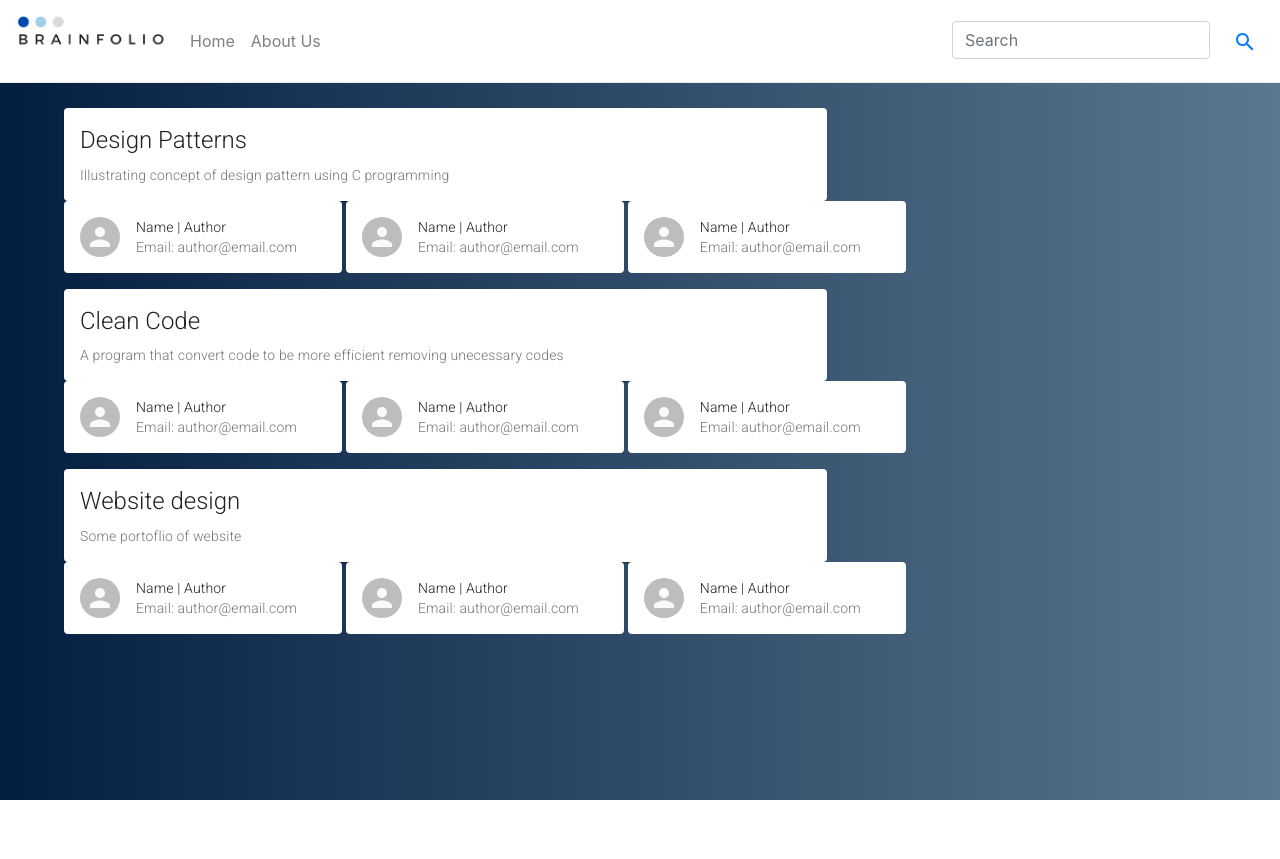
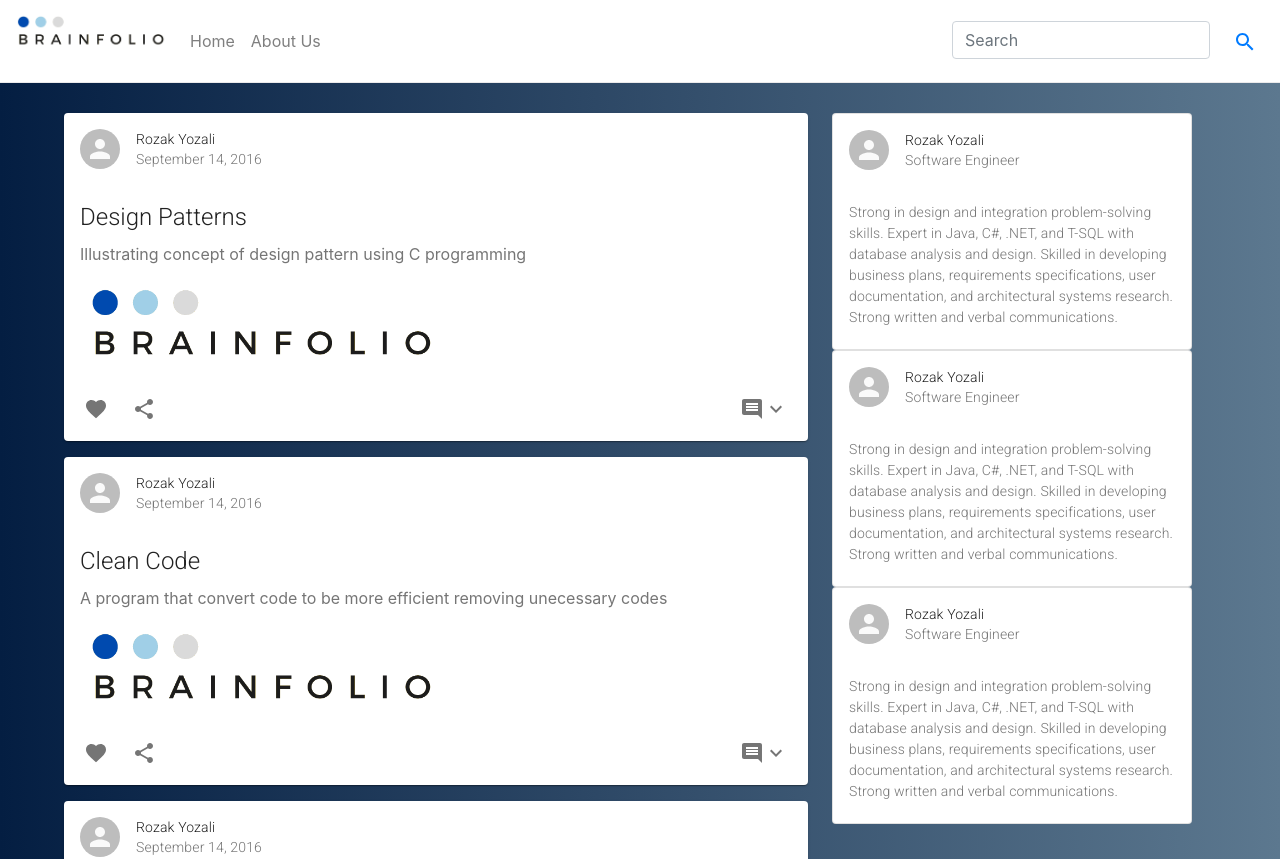
Before and after one commit to williamputraintan/Brainfolio, a React (Create React App) app in the folder my-app/: page / in a window 1280 px wide. Shown: the top 859 px of the page. Before the commit the page ends 800 px from the top, so only its background shows below. Built offline with nearby package versions, Linux system fonts and the light colour scheme.

Commit message:
Added Display Popular People

```diff
--- a/my-app/public/index.html
+++ b/my-app/public/index.html
@@ -2,11 +2,6 @@
 <html lang="en">
   <head>
 
-    <style>
-      #grad {
-        background-image: linear-gradient(90deg, #041e42,#5C788F);
-      }
-      </style>
 
     <meta charset="utf-8" />
     <link rel="icon" href="%PUBLIC_URL%/favicon.ico" />
@@ -41,7 +36,7 @@
     -->
     <title>React App</title>
   </head>
-  <body id='grad'>
+  <body>
     <noscript>You need to enable JavaScript to run this app.</noscript>
     <div id="root"></div>
     <!--
--- a/my-app/src/App.js
+++ b/my-app/src/App.js
@@ -1,6 +1,7 @@
 import React from 'react';
+
 import  {Switch, Route,  BrowserRouter as Router } from 'react-router-dom';
-
+import { makeStyles } from '@material-ui/core/styles';
 import SignIn from './pages/SignIn.js'
 import SignUp from './pages/SignUp.js'
 import AboutUs from './pages/AboutUs.js';
@@ -8,12 +9,22 @@ import NavigationBar from './components/NavigationBar.js'
 import ProjectPage from './components/project/projectPage'
 
 
+import Timeline from './pages/Timeline.jsx'
 
-import Timeline from './pages/Timeline/Timeline.jsx'
+
+const useStyles = makeStyles((theme) => ({
+  root: {
+    background: 'linear-gradient(90deg, #041e42,#5C788F)',
+    minHeight:"100vh"
+  },
+}));
+
 
 function App() {
+  const classes = useStyles();
+
   return (
-    <div className="App">
+    <div className={classes.root}>
 
       <Router>
         <NavigationBar/>
@@ -25,7 +36,8 @@ function App() {
               <Route path="/aboutUs" component={AboutUs}/>
 
 
-              <Route path="/" component={Timeline}/>
+              <Route path="/" component={Timeline} />
+
           </Switch>
       </Router>
     </div>
--- /dev/null
+++ b/my-app/src/components/Timeline/PeopleDisplay.jsx
@@ -0,0 +1,63 @@
+import React from 'react';
+import { makeStyles } from '@material-ui/core/styles';
+import Card from '@material-ui/core/Card';
+import CardActions from '@material-ui/core/CardActions';
+import CardContent from '@material-ui/core/CardContent';
+import Button from '@material-ui/core/Button';
+import Typography from '@material-ui/core/Typography';
+import CardActionArea from '@material-ui/core/CardActionArea';
+import CardHeader from '@material-ui/core/CardHeader';
+import Avatar from '@material-ui/core/Avatar';
+
+
+const useStyles = makeStyles({
+    root: {
+      minWidth: 275,
+    },
+    bullet: {
+      display: 'inline-block',
+      margin: '0 2px',
+      transform: 'scale(0.8)',
+    },
+    title: {
+      fontSize: 14,
+    },
+    pos: {
+      marginBottom: 12,
+    },
+  });
+
+function PeopleDisplay() {
+    const classes = useStyles();
+    const bull = <span className={classes.bullet}>•</span>;
+    return (
+        <div>
+            <Card className={classes.root} variant="outlined">
+
+
+            <CardActionArea>
+              <CardHeader
+                  avatar={
+                      <Avatar className={classes.avatar}/>
+                  }
+                  title="Rozak Yozali"
+                  subheader="Software Engineer"
+                  />
+
+            <CardContent>
+                <Typography className={classes.title} color="textSecondary" gutterBottom>
+
+                Strong in design and integration problem-solving skills. Expert in Java, C#, .NET, and T-SQL with database analysis and design. Skilled in developing business plans, requirements specifications, user documentation, and architectural systems research. Strong written and verbal communications.
+
+                </Typography>
+
+            </CardContent>
+
+            </CardActionArea>
+
+            </Card>
+        </div>
+    )
+}
+
+export default PeopleDisplay
--- /dev/null
+++ b/my-app/src/components/Timeline/ProjectDisplay.jsx
@@ -0,0 +1,170 @@
+import React from 'react'
+import { makeStyles } from '@material-ui/core/styles';
+
+import CardActions from '@material-ui/core/CardActions';
+import CardContent from '@material-ui/core/CardContent';
+import CardMedia from '@material-ui/core/CardMedia';
+import Typography from '@material-ui/core/Typography';
+import Grid from '@material-ui/core/Grid';
+import Card from '@material-ui/core/Card';
+
+import image from '../../images/logo-transparent.png'
+import CardActionArea from '@material-ui/core/CardActionArea';
+import CardHeader from '@material-ui/core/CardHeader';
+import Avatar from '@material-ui/core/Avatar';
+import FavoriteIcon from '@material-ui/icons/Favorite';
+
+import clsx from 'clsx';
+import Collapse from '@material-ui/core/Collapse';
+
+
+
+import ShareIcon from '@material-ui/icons/Share';
+import ExpandMoreIcon from '@material-ui/icons/ExpandMore';
+
+import IconButton from '@material-ui/core/IconButton';
+
+import { Container } from '@material-ui/core';
+
+import CommentIcon from '@material-ui/icons/Comment';
+
+const useStyles = makeStyles((theme) => ({
+
+  image:{
+    width: '50%',
+    height: '50%',
+  },
+  leftMargin:{
+    marginLeft: 'auto',
+  },
+  expand: {
+    transform: 'rotate(0deg)',
+    marginLeft: 'auto',
+    transition: theme.transitions.create('transform', {
+      duration: theme.transitions.duration.shortest,
+    }),
+  },
+  expandOpen: {
+    transform: 'rotate(180deg)',
+  },
+
+}));
+
+
+function ProjectDisplay(project){
+
+
+
+  const classes = useStyles();
+
+  return (
+        <React.Fragment>
+            <Card>
+
+              {/* Owner AND date post */}
+              <CardActionArea>
+              <CardHeader
+                  avatar={
+                      <Avatar className={classes.avatar}/>
+                  }
+                  title="Rozak Yozali"
+                  subheader="September 14, 2016"
+                  />
+              </CardActionArea>
+
+              {/* Project Title & Description */}
+              <CardActionArea>
+                <CardContent>
+                  <Typography gutterBottom variant="h5">
+                    {project.projectDetails.Title}
+                  </Typography>
+                  <Typography variant="body" color="textSecondary" component="p">
+                    {project.projectDetails.Description}
+                  </Typography>
+                </CardContent>
+
+
+              {/* Project Preview         */}
+                <Container maxWidth='md'>
+                  <img className={classes.image} src={image}></img>
+                </Container>
+
+              </CardActionArea>
+
+              <ActionBar/>
+
+            </Card>
+
+        </React.Fragment>
+    )
+}
+
+export default ProjectDisplay
+
+
+function DisplayComment(){
+
+  const classes = useStyles();
+  const datas = [1,2,3];
+
+  return(
+    <React.Fragment>
+
+      {datas.map((data) => (
+      <CardHeader
+        avatar={
+            <Avatar className={classes.avatar}/>
+        }
+        title="James Young"
+        subheader="Great job mate! Really like the concept of this project"
+        />
+
+      ))}
+
+    </React.Fragment>
+  )
+}
+
+function ActionBar(){
+
+  const classes = useStyles();
+  const [expanded, setExpanded] = React.useState(false);
+  const handleExpandClick = () => {
+    setExpanded(!expanded);
+  };
+
+  return(
+    <React.Fragment>
+
+      <CardActions disableSpacing>
+        <IconButton aria-label="add to favorites">
+          <FavoriteIcon />
+        </IconButton>
+        <IconButton aria-label="share">
+          <ShareIcon />
+        </IconButton>
+        {/* Comment Expand Button */}
+        <IconButton
+          className={classes.leftMargin}
+          onClick={handleExpandClick}
+          aria-expanded={expanded}
+          aria-label="show more"
+        >
+          <CommentIcon/>
+          <ExpandMoreIcon
+          className={clsx(classes.expand, {
+            [classes.expandOpen]: expanded,
+          })}
+          />
+        </IconButton>
+      </CardActions>
+
+
+
+      <Collapse in={expanded} timeout="auto" unmountOnExit>
+        <DisplayComment/>
+      </Collapse>
+
+    </React.Fragment>
+  )
+}
--- a/my-app/src/pages/Timeline/Timeline.jsx
+++ b/my-app/src/pages/Timeline.jsx
@@ -15,25 +15,30 @@ import Avatar from '@material-ui/core/Avatar';
 import GridList from '@material-ui/core/GridList';
 import GridListTile from '@material-ui/core/GridListTile';
 
-import Display from './ProjectDisplay.jsx'
+import ProjectDisplay from '../components/Timeline/ProjectDisplay.jsx'
+import PeopleDisplay from '../components/Timeline/PeopleDisplay.jsx'
 
 
 const useStyles = makeStyles({
   root: {
 
     maxWidth: '90%',
-    marginTop: 25,
+
     margin: 'auto',
+    paddingTop: 30
   },
   gridList: {
     flexWrap: 'nowrap',
     // Promote the list into his own layer on Chrome. This cost memory but helps keeping high FPS.
     transform: 'translateZ(0)',
   },
-  background:{
-    // background: 'linear-gradient(90deg, #041e42,#5C788F)',
+  bgcolor:{
+    background: 'linear-gradient(90deg, #041e42,#5C788F)',
+    minHeight: '100vh',
+  },
+  people:{
+    position: "sticky"
   }
-
 });
 
 const datas = [
@@ -60,7 +65,8 @@ const datas = [
     "Price" : 43.15,
     "Category" : "Computers",
     "Contributor" : ["Robert C. Martin","Jackson Smith"]
-  }
+  },
+
 
 ];
 
@@ -68,53 +74,57 @@ const authors = [1,2,3,4]
 
 export default function MediaCard() {
   const classes = useStyles();
+  const bull = <span className={classes.bullet}>•</span>;
 
   return (
+    <div className={classes.bgcolor}>
+
       <div className={classes.root}>
         <Grid
+          container
+          direction="row"
+          spacing={3}
+          >
+
+          <Grid
+            item
             container
             direction="column"
             // justify="center"
             // alignItems="left"
             spacing={2}
+            xs={8}
           >
           {datas.map((data) => (
-        <Grid item xs={8} container direction="column">
-          <Display projectDetails={data}/>
-
-
-
-          <GridList
-            className={classes.gridList}
-            cols={3}
-            cellHeight='auto'
-          >
-              {authors.map((author) => (
-
-                <GridListTile key={author}>
-                    <CardActionArea>
-                      <Card>
-                          <CardHeader
-                          avatar={
-                              <Avatar className={classes.avatar}>
-                              </Avatar>
-                          }
-                          title="Name | Author"
-                          subheader="Email: author@email.com"
-                          />
-                      </Card>
-                    </CardActionArea>
-                </GridListTile>
-              ))}
-            </GridList>
-
-
+            <Grid item>
+              <ProjectDisplay projectDetails={data}/>
             </Grid>
           ))}
 
           </Grid>
 
 
+          <Grid
+            item
+            container
+            direction="column"
+            spacing={1}
+            xs={4}
+            className={classes.position}
+          >
+            <Grid item className={classes.position}>
+              <PeopleDisplay/>
+              <PeopleDisplay/>
+              <PeopleDisplay/>
+
+            </Grid>
+
+          </Grid>
+
+        </Grid>
+
+
+      </div>
 
     </div>
 
--- a/my-app/src/pages/Timeline/ProjectDisplay.jsx
+++ /dev/null
@@ -1,34 +0,0 @@
-import React from 'react'
-import CardActionArea from '@material-ui/core/CardActionArea';
-import CardContent from '@material-ui/core/CardContent';
-import CardMedia from '@material-ui/core/CardMedia';
-import Typography from '@material-ui/core/Typography';
-import Grid from '@material-ui/core/Grid';
-import Card from '@material-ui/core/Card';
-
-
-
-const projectDisplay = project => {
-
-
-    return (
-        <React.Fragment>
-          <Grid item xs={12}>
-            <Card>
-              <CardActionArea>
-                <CardContent>
-                  <Typography gutterBottom variant="h5" component="h2">
-                    {project.projectDetails.Title}
-                  </Typography>
-                  <Typography variant="body2" color="textSecondary" component="p">
-                    {project.projectDetails.Description}
-                  </Typography>
-                </CardContent>
-              </CardActionArea>
-            </Card>
-          </Grid>
-        </React.Fragment>
-    )
-}
-
-export default projectDisplay
```
Also changed, not shown: my-app/src/pages/Timeline/AuthorDisplay.jsx (deleted, +0 -67 lines). Lines whose indentation alone changed are shown as unchanged.
